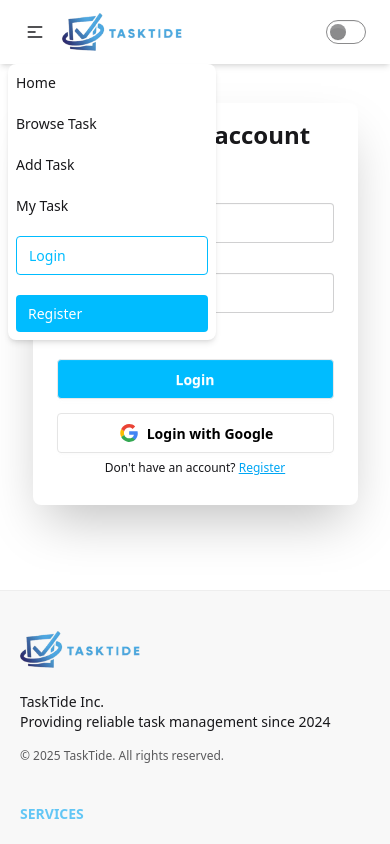
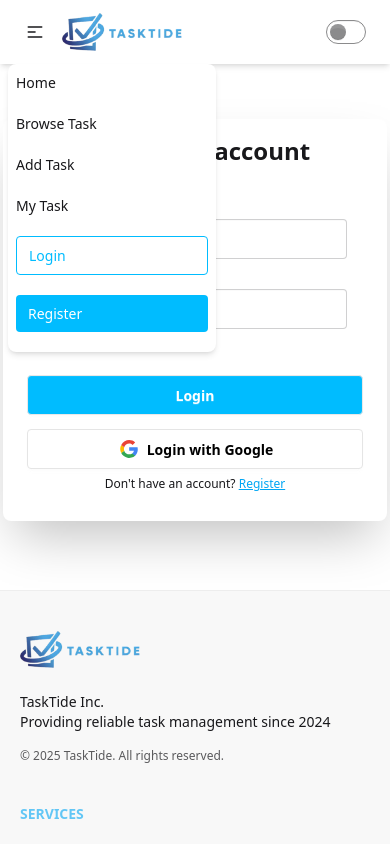
Before and after one commit to Rubaid07/TaskTide, a React (Vite) app: page /login in a window 390 px wide. Both pictures are taken after a click on the button 35 px from the left and 32 px from the top of the page. Shown: the top 844 px of the page. Built offline with nearby package versions, Linux system fonts and the light colour scheme; no server answers.

Commit message:
fix responsive & fix browse task issue

```diff
--- a/src/component/Navbar.jsx
+++ b/src/component/Navbar.jsx
@@ -38,10 +38,12 @@
             </div>
             <ul
               tabIndex={0}
-              className="menu menu-sm dropdown-content bg-base-100 rounded-box z-1 mt-3 w-52 p-2 shadow-md">
+              className="menu menu-sm dropdown-content bg-base-100 rounded-box z-1 mt-3 w-52 p-2 pb-5 shadow-md">
               {links}
+              {user ? ("") : (<>
               <Link to='/login' className="md:btn md:px-[30px] md:py-[15px]  border border-sky-400 hover:bg-sky-400 hover:text-white md:text-sky-400 md:border-sky-400 text-sky-400 rounded-sm px-3 py-2">Login</Link>
               <Link to='/register' className="md:btn md:px-[30px] md:py-[15px] md:bg-sky-400 bg-sky-400 hover:bg-sky-500 md:text-white md:flex rounded-sm px-3 py-2 text-white">Register</Link>
+              </>)}
             </ul>
           </div>
           <img className='md:w-50 w-30' src={tasktide} alt="" />
--- a/src/layouts/MainLayouts.jsx
+++ b/src/layouts/MainLayouts.jsx
@@ -7,7 +7,7 @@
     return (
         <div>
             <Navbar></Navbar>
-            <div className="min-h-[calc(100vh-318px)] w-10/12 mx-auto">
+            <div className="min-h-[calc(100vh-318px)] md:w-10/12 mx-auto">
                 <Outlet></Outlet>
             </div>
             <Footer></Footer>
--- /dev/null
+++ b/src/pages/Browse.jsx
@@ -0,0 +1,11 @@
+import React from 'react';
+
+const Browse = () => {
+    return (
+        <div>
+
+        </div>
+    );
+};
+
+export default Browse;
--- a/src/pages/FeaturedTask.jsx
+++ b/src/pages/FeaturedTask.jsx
@@ -2,7 +2,7 @@
 import Loading from '../component/Loading';
 import TaskCard from './TaskCard';
 
-const Browse = () => {
+const Featured = () => {
     const [tasks, setTasks] = useState([]);
     const [loading, setLoading] = useState(true);
 
@@ -31,4 +31,4 @@
     );
 };
 
-export default Browse;
+export default Featured;
--- a/src/pages/Home.jsx
+++ b/src/pages/Home.jsx
@@ -1,7 +1,6 @@
 import React from 'react';
 import Hero from './Hero';
 import FeaturedTask from './FeaturedTask';
-
 import Platform from './Platform';
 import HowItWorks from './HowItWork';
 
--- a/src/pages/Login.jsx
+++ b/src/pages/Login.jsx
@@ -38,7 +38,7 @@
     }
     return (
         <div className="flex items-center justify-center min-h-[calc(100vh-364px)]">
-            <div className="card bg-base-100 w-full max-w-sm mx-auto shrink-0 shadow-2xl">
+            <div className="card bg-base-100 mt-8 w-full max-w-sm mx-auto shrink-0 shadow-2xl">
                 <h1 className='text-center font-bold text-2xl mt-4'>Login your account</h1>
                 <form onSubmit={handleLogin} className="card-body">
                     <fieldset className="fieldset">
```
Also changed, not shown: src/Routes/Routes.jsx (+5 -5 lines).
